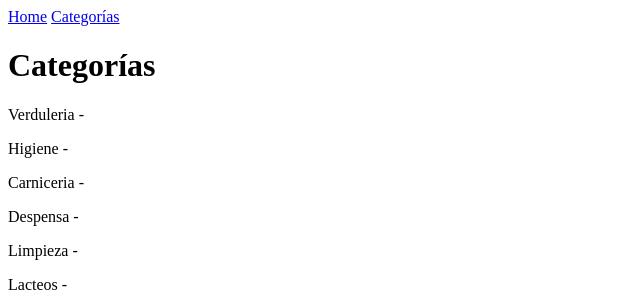
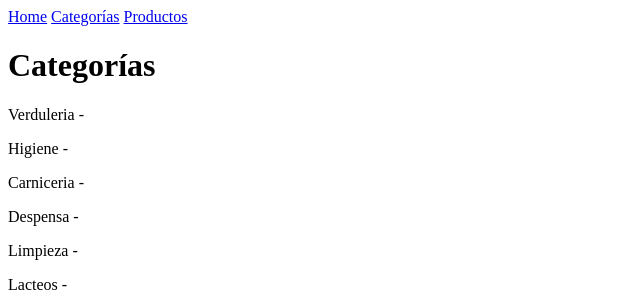
Before and after one commit to dragomatias91/inventario_hogar, a Django app: page /categorias/ in a window 1280 px wide. Shown: the top 300 px of the page, without its empty margins (0-640 px from the left). Run offline with Django 5.2, Linux system fonts and the light colour scheme; data comes from the database, SQL or seed files in the repository.

Commit message:
visualizacion productos

```diff
--- a/src/config/urls.py
+++ b/src/config/urls.py
@@ -21,4 +21,5 @@
     path('admin/', admin.site.urls),
     path('', include("core.urls")),
     path('categorias/', include('categorias.urls')),
+    path('productos/', include('productos.urls')),
 ]
--- a/src/core/templates/core/base.html
+++ b/src/core/templates/core/base.html
@@ -10,6 +10,7 @@
     <nav>
     <a href="{% url 'core:home' %}">Home</a>
     <a href="{% url 'categorias:lista' %}">Categorías</a>
+    <a href="{% url 'productos:lista' %}">Productos</a>
     </nav>
 
     {% block content %}
--- /dev/null
+++ b/src/productos/urls.py
@@ -0,0 +1,8 @@
+from django.urls import path
+from . import views
+
+app_name = 'productos'
+
+urlpatterns = [
+    path('', views.lista_productos, name='lista'),
+]
--- a/src/productos/views.py
+++ b/src/productos/views.py
@@ -1,3 +1,6 @@
 from django.shortcuts import render
+from .models import Producto
 
-# Create your views here.
+def lista_productos(request):
+    productos = Producto.objects.all()
+    return render(request, 'productos/lista_productos.html', {'productos': productos})
```
Also changed, not shown: src/productos/templates/productos/lista_productos.html (+10 -0 lines).
